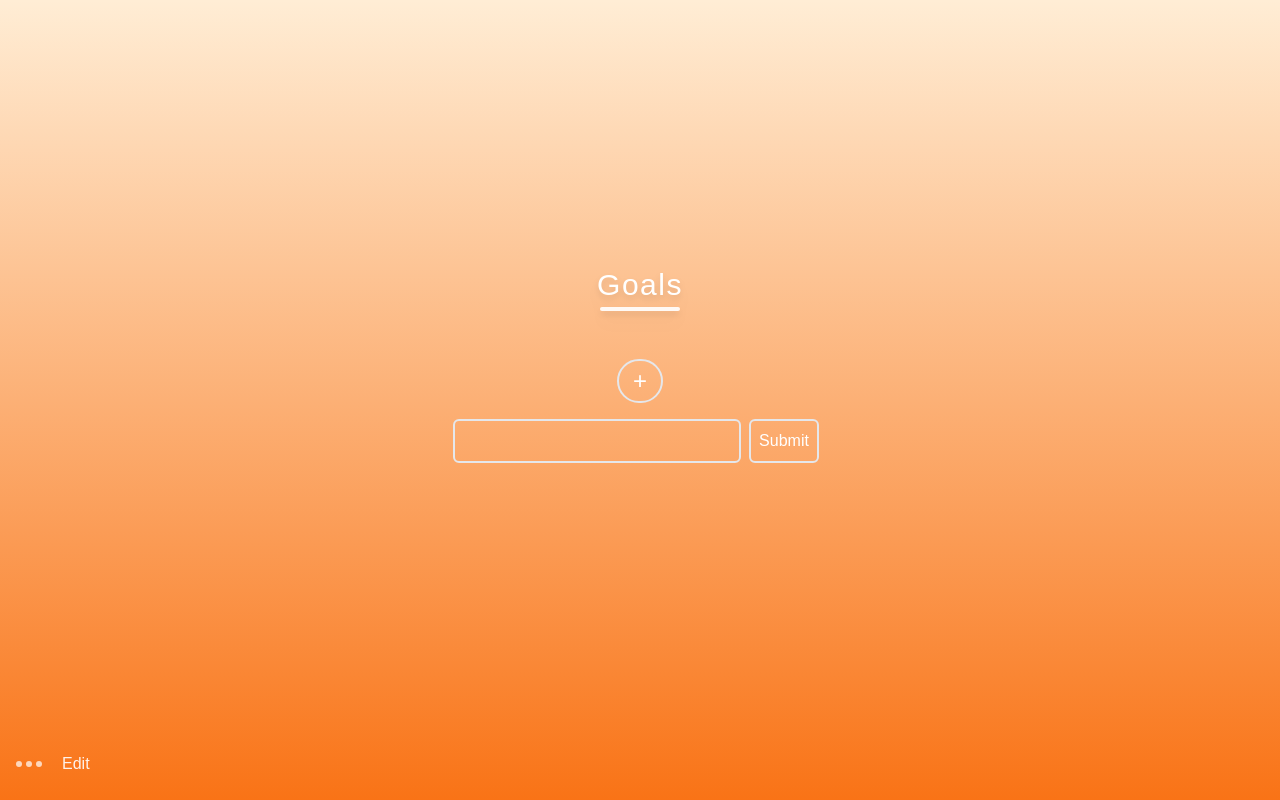
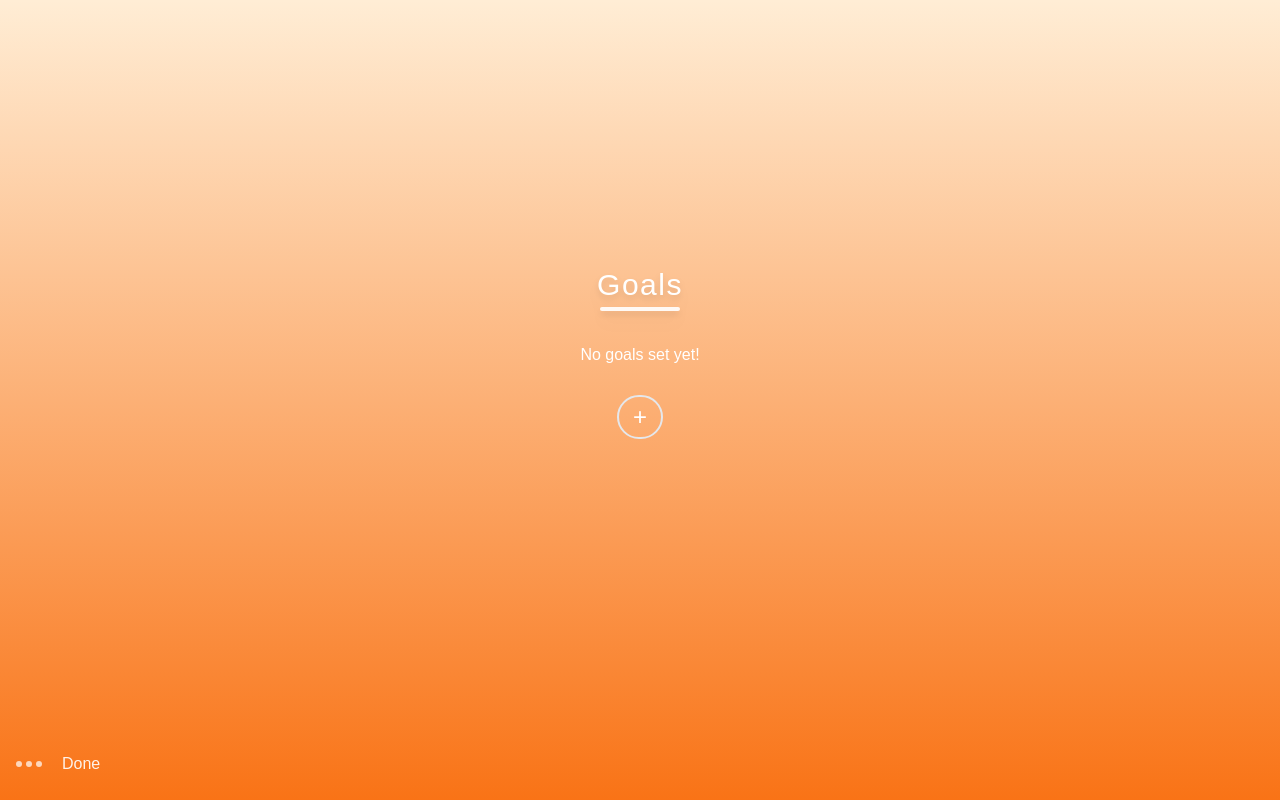
Before and after one commit to bridgerbrown/daygoals, a Next.js app: page / in a window 1280 px wide. Both pictures are taken after a click on the button "Edit". Built offline with nearby package versions, Linux system fonts and the light colour scheme; a web font is replaced by a local one.

Commit message:
edit mode, submit working

```diff
--- a/components/list-item.tsx
+++ b/components/list-item.tsx
@@ -18,7 +18,7 @@ export default function ListItem(props: any){
     // }
 
     return(
-        <div className={deleteVisible ? liElementEditStyle : liElementStyle}>
+        <div className={props.editMode ? liElementEditStyle : liElementStyle}>
             <div className={liDotStyle}></div>
             {/* {
                 edit ?
@@ -34,7 +34,7 @@ export default function ListItem(props: any){
                         {props.item.text ? props.item.text : "New goal"}
                     </div>
                     {
-                        deleteVisible ?
+                        props.editMode ?
                         <div
                             onClick={() => props.deleteItem(props.item.id)}
                             className="cursor-pointer mt-1 p-1.5 bg-transparent border border-white rounded-full"
--- a/pages/index.tsx
+++ b/pages/index.tsx
@@ -14,18 +14,23 @@ export default function Home() {
   const settingDotsStyle: string = `opacity-70 mr-1 w-1.5 h-1.5 rounded-full bg-white`
   const inputStyling: string = `w-72 text-white p-2 bg-transparent border-2 rounded-md`
   const [items, setItems] = useState<any>([])
+  const [addItemMode, setAddItemMode] = useState<boolean>(false)
+  const [editMode, setEditMode] = useState<boolean>(false)
 
   function handleSubmit(e: React.FormEvent<InputFormElement>){
     e.preventDefault()
     const text = (document.getElementById("textInput") as HTMLInputElement).value
     setItems([...items, {id: items.length, text: text}]);
+    setAddItemMode(false);
     (document.getElementById("form") as HTMLFormElement).reset()
   }
 
   const deleteItem = (id: number) => {
-    setItems(items.map((item: any) => item.id !== id))
+    setItems(items.filter((item: any) => item.id !== id))
     console.log(items)
   }
+
+  useEffect(() => {}, [items])
 
 
 
@@ -51,16 +56,34 @@ export default function Home() {
             <div className="w-20 rounded-full h-1 bg-white opacity-90"></div>
           </div>
           <div className="">
-              {items.map((item: any) => <ListItem key={item.id} item={item} deleteItem={deleteItem} />)}
+              {
+                items.length ?
+                items.map((item: any) => <ListItem key={item.id} item={item} deleteItem={deleteItem} editMode={editMode} />)
+                :
+                <div className="mb-6">
+                  <h2>No goals set yet!</h2>
+                </div>
+              }
           </div>
-          <button className="hover:opacity-70 my-4 text-2xl border-2 py-1 px-3.5 rounded-full">+</button>
+          {
+            editMode ?
+              addItemMode ?
+                <form action="" id="form" onSubmit={handleSubmit} className="w-screen flex justify-center items-center">
+                <input type="text" name="textInput" id="textInput" className={inputStyling}/>
+                <button type="submit"
+                  className="hover:opacity-70 bg-transparent border-2 p-2 rounded-md ml-2"
+                >Submit</button>
+                </form>
+              :
+                <button className="hover:opacity-70 mt-1 mb-4 text-2xl border-2 py-1 px-3.5 rounded-full"
+                  onClick={() => setAddItemMode(true)}
+                >
+                  +
+                </button>
+            :
+            <div></div>
 
-          <form action="" id="form" onSubmit={handleSubmit} className="w-screen flex justify-center items-center">
-            <input type="text" name="textInput" id="textInput" className={inputStyling}/>
-            <button type="submit"
-              className="hover:opacity-70 bg-transparent border-2 p-2 rounded-md mx-2"
-            >Submit</button>
-          </form>
+          }
         </div>
 
         <div className="flex absolute bottom-6 left-4">
@@ -69,9 +92,21 @@ export default function Home() {
             <div className={settingDotsStyle}></div>
             <div className={settingDotsStyle}></div>
           </div>
-
           <div>
-            <button className="hover:opacity-70 text-white opacity-90">Edit</button>
+            {
+              editMode ?
+                <button className="hover:opacity-70 text-white opacity-90"
+                onClick={() => setEditMode(false)}
+                >
+                  Done
+                </button>
+              :
+                <button className="hover:opacity-70 text-white opacity-90"
+                onClick={() => setEditMode(true)}
+                >
+                  Edit
+                </button>
+            }
           </div>
         </div>
       </main>
```
